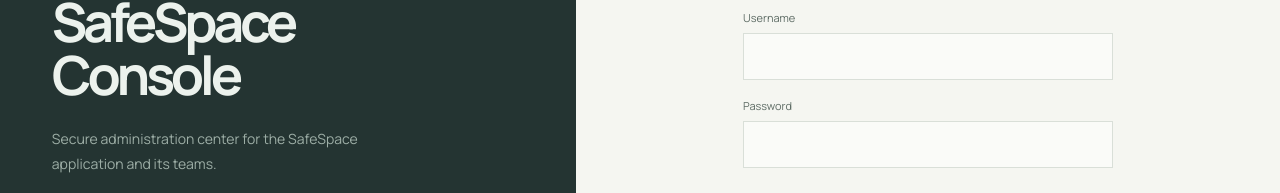
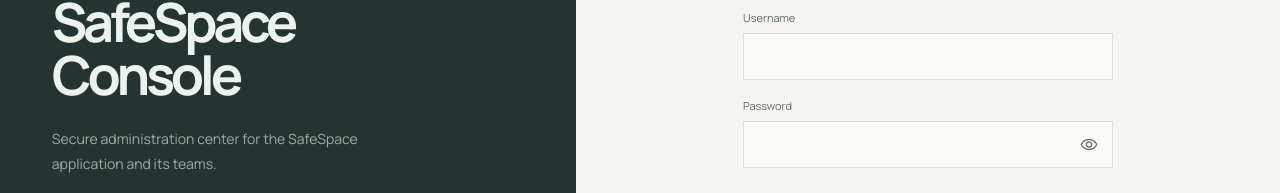
Before and after one commit to TheSuccesfulOnes/Frontend-Admin-SafeSpace, a React (Vite) app: page / in a window 1280 px wide. Shown: the part 346-539 px from the top of the page. Built offline with nearby package versions, Linux system fonts and the light colour scheme; no server answers.

Commit message:
feat: add password visibility controls

```diff
--- a/src/App.css
+++ b/src/App.css
@@ -633,6 +633,63 @@ td {
   gap: 8px;
   color: #5e6c65;
   font-size: 11px;
+}
+.password-field {
+  display: grid;
+  gap: 8px;
+  min-width: 0;
+  color: #5e6c65;
+  font-size: 11px;
+}
+.password-field-full {
+  grid-column: 1 / -1;
+}
+.password-field > label {
+  display: block;
+  margin: 0;
+}
+.password-input-wrap {
+  position: relative;
+  min-width: 0;
+}
+.password-input-wrap input {
+  width: 100%;
+  padding-right: 45px;
+}
+.password-toggle {
+  position: absolute;
+  top: 50%;
+  right: 8px;
+  display: grid;
+  place-items: center;
+  width: 32px;
+  height: 32px;
+  padding: 0;
+  border: 0;
+  border-radius: 8px;
+  color: #64756d;
+  background: transparent;
+  transform: translateY(-50%);
+  transition:
+    background 160ms ease,
+    color 160ms ease;
+}
+.password-toggle:hover {
+  color: var(--dark);
+  background: #e9efea;
+}
+.password-toggle:focus-visible {
+  outline: 2px solid var(--coral);
+  outline-offset: 2px;
+}
+.password-toggle .material-symbols-rounded {
+  font-size: 19px;
+}
+.login-form .password-field {
+  margin: 18px 0;
+}
+.login-form .password-field > label {
+  margin: 0;
 }
 .admin-form label:nth-child(3),
 .admin-form label:nth-child(4) {
--- /dev/null
+++ b/src/components/PasswordField.tsx
@@ -0,0 +1,43 @@
+import { useState } from "react";
+import type { InputHTMLAttributes } from "react";
+import { useLanguage } from "../i18n/useLanguage";
+
+type PasswordFieldProps = Omit<
+  InputHTMLAttributes<HTMLInputElement>,
+  "type"
+> & {
+  label: string;
+  fullWidth?: boolean;
+};
+
+export function PasswordField({
+  label,
+  id,
+  fullWidth = false,
+  ...inputProps
+}: PasswordFieldProps) {
+  const { t } = useLanguage();
+  const [visible, setVisible] = useState(false);
+  const visibilityLabel = t(visible ? "hidePassword" : "showPassword");
+
+  return (
+    <div className={`password-field${fullWidth ? " password-field-full" : ""}`}>
+      <label htmlFor={id}>{label}</label>
+      <div className="password-input-wrap">
+        <input {...inputProps} id={id} type={visible ? "text" : "password"} />
+        <button
+          type="button"
+          className="password-toggle"
+          aria-label={visibilityLabel}
+          aria-pressed={visible}
+          title={visibilityLabel}
+          onClick={() => setVisible((current) => !current)}
+        >
+          <span className="material-symbols-rounded" aria-hidden="true">
+            {visible ? "visibility_off" : "visibility"}
+          </span>
+        </button>
+      </div>
+    </div>
+  );
+}
--- a/src/i18n/translations.ts
+++ b/src/i18n/translations.ts
@@ -11,6 +11,8 @@ export const translations = {
     signInIntro: "Use your system administrator credentials to continue.",
     username: "Username",
     password: "Password",
+    showPassword: "Show password",
+    hidePassword: "Hide password",
     enterConsole: "Enter console",
     signingIn: "Signing in…",
     overview: "Overview",
@@ -292,6 +294,8 @@ export const translations = {
       "Usa las credenciales del administrador del sistema para continuar.",
     username: "Usuario",
     password: "Contraseña",
+    showPassword: "Mostrar contraseña",
+    hidePassword: "Ocultar contraseña",
     enterConsole: "Entrar a la consola",
     signingIn: "Iniciando sesión…",
     overview: "Resumen",
--- a/src/pages/LoginPage.tsx
+++ b/src/pages/LoginPage.tsx
@@ -1,6 +1,7 @@
 import { useState } from "react";
 import type { FormEvent } from "react";
 import { LanguageSwitcher } from "../components/LanguageSwitcher";
+import { PasswordField } from "../components/PasswordField";
 import { useLanguage } from "../i18n/useLanguage";
 import { login } from "../services/authService";
 import { isSystemAdmin } from "../services/adminService";
@@ -71,16 +72,14 @@ export function LoginPage({ onLogin }: LoginPageProps) {
               autoComplete="username"
             />
           </label>
-          <label>
-            {t("password")}
-            <input
-              required
-              type="password"
-              value={password}
-              onChange={(event) => setPassword(event.target.value)}
-              autoComplete="current-password"
-            />
-          </label>
+          <PasswordField
+            id="admin-login-password"
+            label={t("password")}
+            required
+            value={password}
+            onChange={(event) => setPassword(event.target.value)}
+            autoComplete="current-password"
+          />
           {error && (
             <div className="form-error" role="alert">
               {error}
--- a/src/pages/UserManagementPage.tsx
+++ b/src/pages/UserManagementPage.tsx
@@ -2,6 +2,7 @@ import { useMemo, useState } from "react";
 import type { FormEvent } from "react";
 import { ConfirmationDialog } from "../components/ConfirmationDialog";
 import { PageContent } from "../components/layout/PageContent";
+import { PasswordField } from "../components/PasswordField";
 import { useAutoDismiss } from "../hooks/useAutoDismiss";
 import { useLanguage } from "../i18n/useLanguage";
 import {
@@ -333,11 +334,11 @@ export function UserManagementPage({
                     />
                   </label>
                   {showCreate && (
-                    <label>
-                      {t("temporaryPassword")}
-                      <input
+                    <PasswordField
+                      id="admin-create-password"
+                      label={t("temporaryPassword")}
+                      fullWidth
                       required
-                        type="password"
                       minLength={8}
                       value={form.password}
                       onChange={(event) =>
@@ -346,7 +347,6 @@ export function UserManagementPage({
                       placeholder={t("passwordPlaceholder")}
                       autoComplete="new-password"
                     />
-                    </label>
                   )}
                   {editingUser && (
                     <label>
@@ -403,23 +403,20 @@ export function UserManagementPage({
                 </div>
                 <p className="muted">{passwordUser.displayName}</p>
                 <form onSubmit={submitPassword} className="admin-form">
-                  <label>
-                    {t("newPassword")}
-                    <input
+                  <PasswordField
+                    id="admin-reset-new-password"
+                    label={t("newPassword")}
                     required
-                      type="password"
                     minLength={8}
                     value={newPassword}
                     onChange={(event) => setNewPassword(event.target.value)}
                     placeholder={t("passwordPlaceholder")}
                     autoComplete="new-password"
                   />
-                  </label>
-                  <label>
-                    {t("confirmPassword")}
-                    <input
+                  <PasswordField
+                    id="admin-reset-confirm-password"
+                    label={t("confirmPassword")}
                     required
-                      type="password"
                     minLength={8}
                     value={confirmNewPassword}
                     onChange={(event) =>
@@ -428,7 +425,6 @@ export function UserManagementPage({
                     placeholder={t("passwordPlaceholder")}
                     autoComplete="new-password"
                   />
-                  </label>
                   {message && <div className="success-message">{message}</div>}
                   {error && <div className="form-error">{error}</div>}
                   <button
```
Lines whose indentation alone changed are shown as unchanged.
